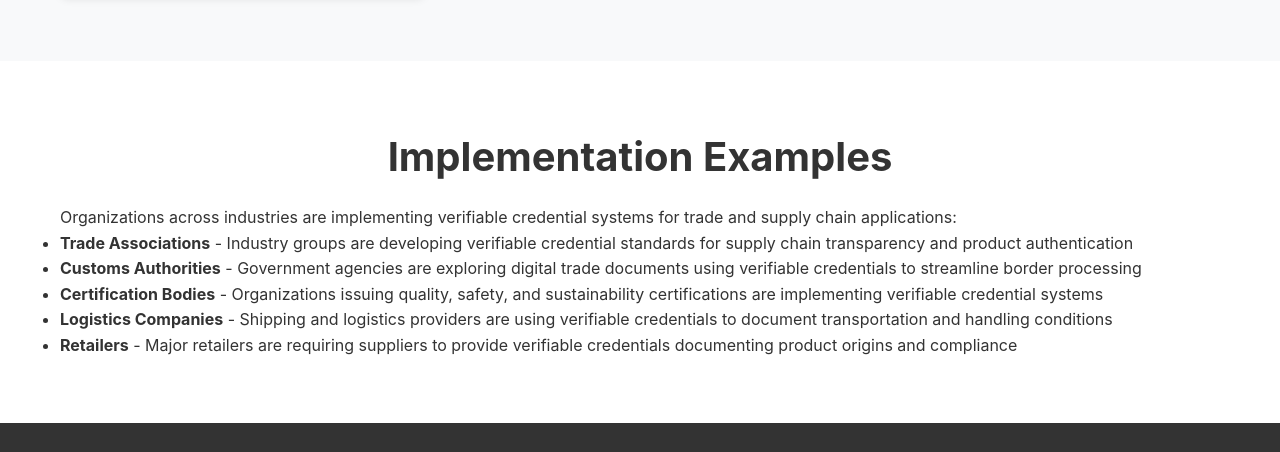
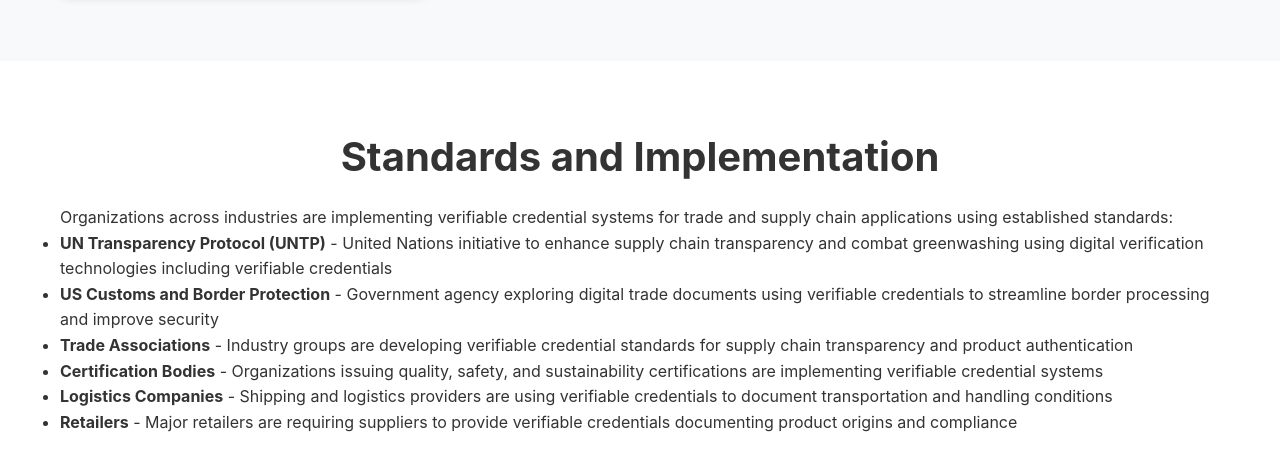
Before and after one commit to msporny/w3c-ccg-website, an Eleventy site: page src/use-cases/trade.md in a window 1280 px wide. Shown: the part 3118-3570 px from the top of the page. Built offline with nearby package versions, Linux system fonts and the light colour scheme; Eleventy itself is replaced by a stand-in of ours; files that its build step writes are made by us from their sources.

Commit message:
Add mention of US CBP and UNTP.

```diff
--- a/src/use-cases/trade.md
+++ b/src/use-cases/trade.md
@@ -180,21 +180,26 @@ environmental certifications for electronic products.
 
 <section class="content-section">
   <div class="container">
-    <h2 class="section-title">Implementation Examples</h2>
+    <h2 class="section-title">Standards and Implementation</h2>
     <p>
 Organizations across industries are implementing verifiable credential
-systems for trade and supply chain applications:
+systems for trade and supply chain applications using established standards:
     </p>
     <ul>
+      <li>
+<strong>UN Transparency Protocol (UNTP)</strong> - United Nations initiative
+to enhance supply chain transparency and combat greenwashing using digital
+verification technologies including verifiable credentials
+      </li>
+      <li>
+<strong>US Customs and Border Protection</strong> - Government agency
+exploring digital trade documents using verifiable credentials to streamline
+border processing and improve security
+      </li>
       <li>
 <strong>Trade Associations</strong> - Industry groups are developing
 verifiable credential standards for supply chain transparency and product
 authentication
-      </li>
-      <li>
-<strong>Customs Authorities</strong> - Government agencies are exploring
-digital trade documents using verifiable credentials to streamline border
-processing
       </li>
       <li>
 <strong>Certification Bodies</strong> - Organizations issuing quality,
```
